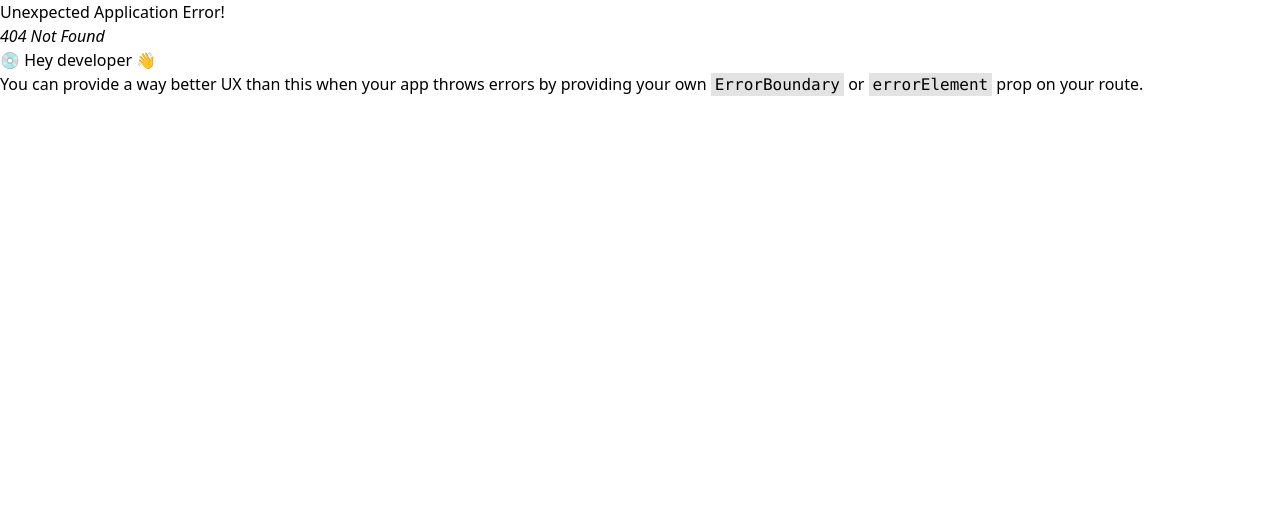
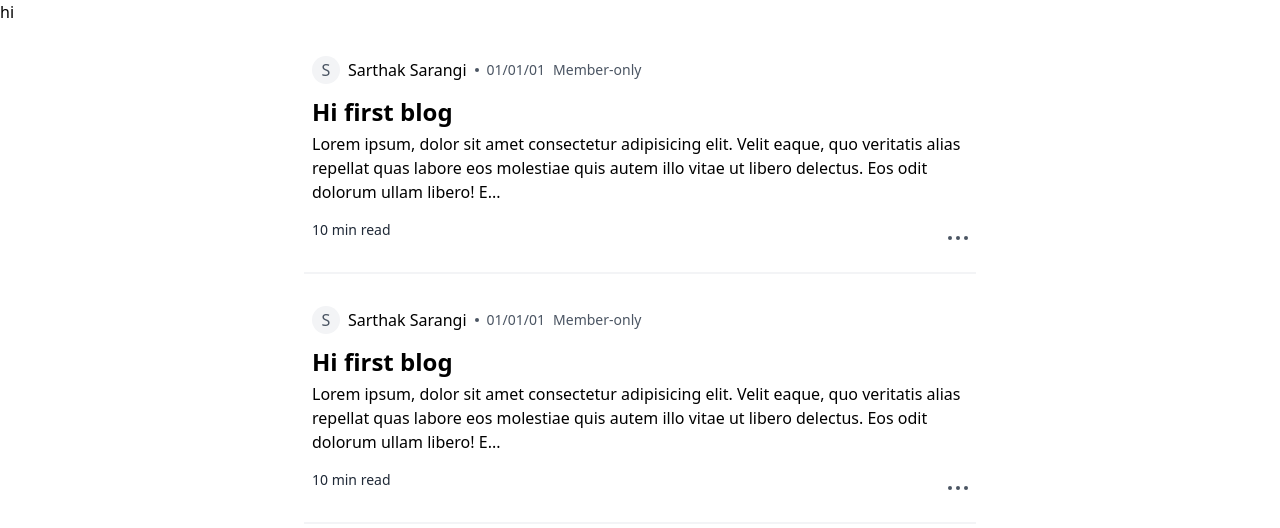
Before and after one commit to sarthaksarangi/medium-blog-fe, a React (Vite) app: page /blogs in a window 1280 px wide. Before the commit this address had no page. Shown: the top 528 px of the page. Built offline with nearby package versions, Linux system fonts and the light colour scheme.

Commit message:
Blog card complete

```diff
--- a/package.json
+++ b/package.json
@@ -11,6 +11,7 @@
   },
   "dependencies": {
     "@sarthak.dev/medium-common": "^1.0.2",
+    "axios": "^1.7.7",
     "react": "^18.3.1",
     "react-dom": "^18.3.1",
     "react-router-dom": "^6.27.0"
--- /dev/null
+++ b/src/components/AppBar.tsx
@@ -0,0 +1,5 @@
+const AppBar = () => {
+  return <div>hi</div>;
+};
+
+export default AppBar;
--- a/src/components/Auth.tsx
+++ b/src/components/Auth.tsx
@@ -1,19 +1,37 @@
 import { useState } from "react";
 import { LabelledInputInterface } from "../Utils";
 import { SignupInput } from "@sarthak.dev/medium-common";
-import { Link } from "react-router-dom";
+import { Link, useNavigate } from "react-router-dom";
+import axios from "axios";
+import { BACKEND_URL } from "../config";
 
 const Auth = ({ type }: { type: "signup" | "signin" }) => {
+  const navigate = useNavigate();
   const [postInputs, setPostInputs] = useState<SignupInput>({
     name: "",
     email: "",
     password: "",
   });
+  const sendRequest = async () => {
+    try {
+      const response = await axios.post(
+        BACKEND_URL + `/api/v1/user/${type === "signup" ? "signup" : "signin"}`,
+        postInputs
+      );
+      const jwt = await response.data.token;
+      console.log(jwt);
+      localStorage.setItem("jwtToken", jwt);
+      navigate("/blogs");
+    } catch (e) {
+      alert("Error While Signin/Signup");
+      console.log(e);
+    }
+  };
   return (
     <div className="flex justify-center h-screen flex-col">
       <div className="flex justify-center">
         <div>
-          <div className="text-center px-10">
+          <div className="text-center lg:px-10">
             {type === "signup" ? (
               <div className="text-4xl font-extrabold">Create an Account</div>
             ) : (
@@ -68,6 +86,7 @@ const Auth = ({ type }: { type: "signup" | "signin" }) => {
             />
             <button
               type="submit"
+              onClick={sendRequest}
               className="text-white w-full bg-slate-800 hover:bg-slate-900 focus:ring-4 focus:outline-none focus:ring-slate-300 font-medium rounded-lg text-sm px-5 py-3 text-center mt-6 "
             >
               {type === "signup" ? "Sign up" : "Sign in"}
--- /dev/null
+++ b/src/components/Avatar.tsx
@@ -0,0 +1,9 @@
+const Avatar = ({ name }: { name: string }) => {
+  return (
+    <div className="relative inline-flex items-center justify-center w-7 h-7 overflow-hidden bg-gray-100 rounded-full">
+      <span className="font-xs text-gray-600 ">{name[0]}</span>
+    </div>
+  );
+};
+
+export default Avatar;
--- /dev/null
+++ b/src/components/BlogCard.tsx
@@ -0,0 +1,43 @@
+import { BlogCardProps } from "../types";
+import Avatar from "./Avatar";
+import Dot from "./Dot";
+
+export const BlogCard = ({
+  authorName,
+  title,
+  content,
+  publishedDate,
+}: BlogCardProps) => {
+  return (
+    <>
+      <div className="w-full my-2 p-2 mt-6">
+        <div>
+          <div className="flex items-center  ">
+            <Avatar name={authorName} />
+            <div className=" text-md   ml-2">{authorName}</div>
+            <div className="flex  ml-2 ">
+              <Dot />
+            </div>
+
+            <div className=" text-sm text-gray-600 ml-2">{publishedDate}</div>
+            <div className=" text-sm text-gray-600 ml-2">{"Member-only"}</div>
+          </div>
+        </div>
+        <div className=" text-2xl font-extrabold mt-3">{title}</div>
+        <div className="mt-1">{content.slice(0, 200) + "..."}</div>
+        <div className="flex justify-between items-end">
+          <div className="text-sm mt-4 text-gray-800">{`${Math.floor(
+            content.length / 100
+          )} min read`}</div>
+
+          <div className="flex  gap-1">
+            <Dot />
+            <Dot />
+            <Dot />
+          </div>
+        </div>
+      </div>
+      <div className="border border-gray-100 mt-4"></div>
+    </>
+  );
+};
--- /dev/null
+++ b/src/components/Dot.tsx
@@ -0,0 +1,9 @@
+const Dot = () => {
+  return (
+    <div>
+      <div className=" w-1 h-1  rounded-full bg-gray-600"></div>
+    </div>
+  );
+};
+
+export default Dot;
--- /dev/null
+++ b/src/config.ts
@@ -0,0 +1 @@
+export const BACKEND_URL = "http://localhost:8787";
--- a/src/main.tsx
+++ b/src/main.tsx
@@ -6,6 +6,7 @@ import { createBrowserRouter, RouterProvider } from "react-router-dom";
 import Signin from "./pages/Signin.tsx";
 import Signup from "./pages/Signup.tsx";
 import Blog from "./pages/Blog.tsx";
+import Blogs from "./pages/Blogs.tsx";
 
 const router = createBrowserRouter([
   {
@@ -24,6 +25,10 @@ const router = createBrowserRouter([
     path: "/blog/:id",
     element: <Blog />,
   },
+  {
+    path: "/blogs",
+    element: <Blogs />,
+  },
 ]);
 
 createRoot(document.getElementById("root")!).render(
--- /dev/null
+++ b/src/pages/Blogs.tsx
@@ -0,0 +1,38 @@
+import AppBar from "../components/AppBar";
+import { BlogCard } from "../components/BlogCard";
+
+const Blogs = () => {
+  return (
+    <>
+      <AppBar />
+      <div className=" flex justify-center ">
+        <div className=" flex justify-center flex-col max-w-2xl">
+          <BlogCard
+            authorName={"Sarthak Sarangi"}
+            title={"Hi first blog"}
+            content="Lorem ipsum, dolor sit amet consectetur adipisicing elit. Velit eaque, quo veritatis alias repellat quas labore eos molestiae quis autem illo vitae ut libero delectus. Eos odit dolorum ullam libero!
+Earum eligendi, vero, numquam iste quos cupiditate quam ut sunt saepe facilis aliquam error enim fugiat magni voluptate obcaecati. Maxime neque id soluta vero ut quod rerum aperiam pariatur ipsum?
+Iste quibusdam, aliquam dolorem laudantium quidem modi nesciunt aut voluptates qui sunt ea quod, natus esse corporis necessitatibus reprehenderit odio voluptatibus earum hic quam provident maiores saepe. Alias, eos cupiditate!
+Consectetur assumenda repellat cupiditate minus est officiis autem commodi magnam quae reprehenderit, adipisci asperiores, earum animi sit laboriosam molestias ex itaque. Debitis doloremque a quisquam possimus sapiente tenetur, cumque obcaecati?
+Reiciendis eligendi inventore et minima adipisci ab. Totam, sed sequi ea libero nam nihil sunt hic quia id eius non doloribus provident amet dignissimos excepturi beatae vitae, animi possimus fugit?
+"
+            publishedDate={"01/01/01"}
+          />
+          <BlogCard
+            authorName={"Sarthak Sarangi"}
+            title={"Hi first blog"}
+            content="Lorem ipsum, dolor sit amet consectetur adipisicing elit. Velit eaque, quo veritatis alias repellat quas labore eos molestiae quis autem illo vitae ut libero delectus. Eos odit dolorum ullam libero!
+Earum eligendi, vero, numquam iste quos cupiditate quam ut sunt saepe facilis aliquam error enim fugiat magni voluptate obcaecati. Maxime neque id soluta vero ut quod rerum aperiam pariatur ipsum?
+Iste quibusdam, aliquam dolorem laudantium quidem modi nesciunt aut voluptates qui sunt ea quod, natus esse corporis necessitatibus reprehenderit odio voluptatibus earum hic quam provident maiores saepe. Alias, eos cupiditate!
+Consectetur assumenda repellat cupiditate minus est officiis autem commodi magnam quae reprehenderit, adipisci asperiores, earum animi sit laboriosam molestias ex itaque. Debitis doloremque a quisquam possimus sapiente tenetur, cumque obcaecati?
+Reiciendis eligendi inventore et minima adipisci ab. Totam, sed sequi ea libero nam nihil sunt hic quia id eius non doloribus provident amet dignissimos excepturi beatae vitae, animi possimus fugit?
+"
+            publishedDate={"01/01/01"}
+          />
+        </div>
+      </div>
+    </>
+  );
+};
+
+export default Blogs;
--- a/src/pages/Signin.tsx
+++ b/src/pages/Signin.tsx
@@ -3,11 +3,11 @@ import Quote from "../components/Quote";
 
 export const Signin = () => {
   return (
-    <div className=" grid grid-cols-2">
+    <div className=" grid grid-cols-1 lg:grid-cols-2">
       <div>
         <Auth type={"signin"} />
       </div>
-      <div className="invisible lg:visible">
+      <div className="hidden lg:block">
         <Quote />
       </div>
     </div>
--- a/src/pages/Signup.tsx
+++ b/src/pages/Signup.tsx
@@ -3,11 +3,11 @@ import Quote from "../components/Quote";
 
 export const Signup = () => {
   return (
-    <div className=" grid grid-cols-2">
+    <div className=" grid grid-cols-1 lg:grid-cols-2">
       <div>
         <Auth type={"signup"} />
       </div>
-      <div className="invisible lg:visible">
+      <div className="hidden lg:block">
         <Quote />
       </div>
     </div>
--- /dev/null
+++ b/src/types.ts
@@ -0,0 +1,6 @@
+export interface BlogCardProps {
+  authorName: string;
+  title: string;
+  content: string;
+  publishedDate: string;
+}
```
Also changed, not shown: src/images/dots.svg (added), 1 other file (tests, documents, lock files or other folders).
